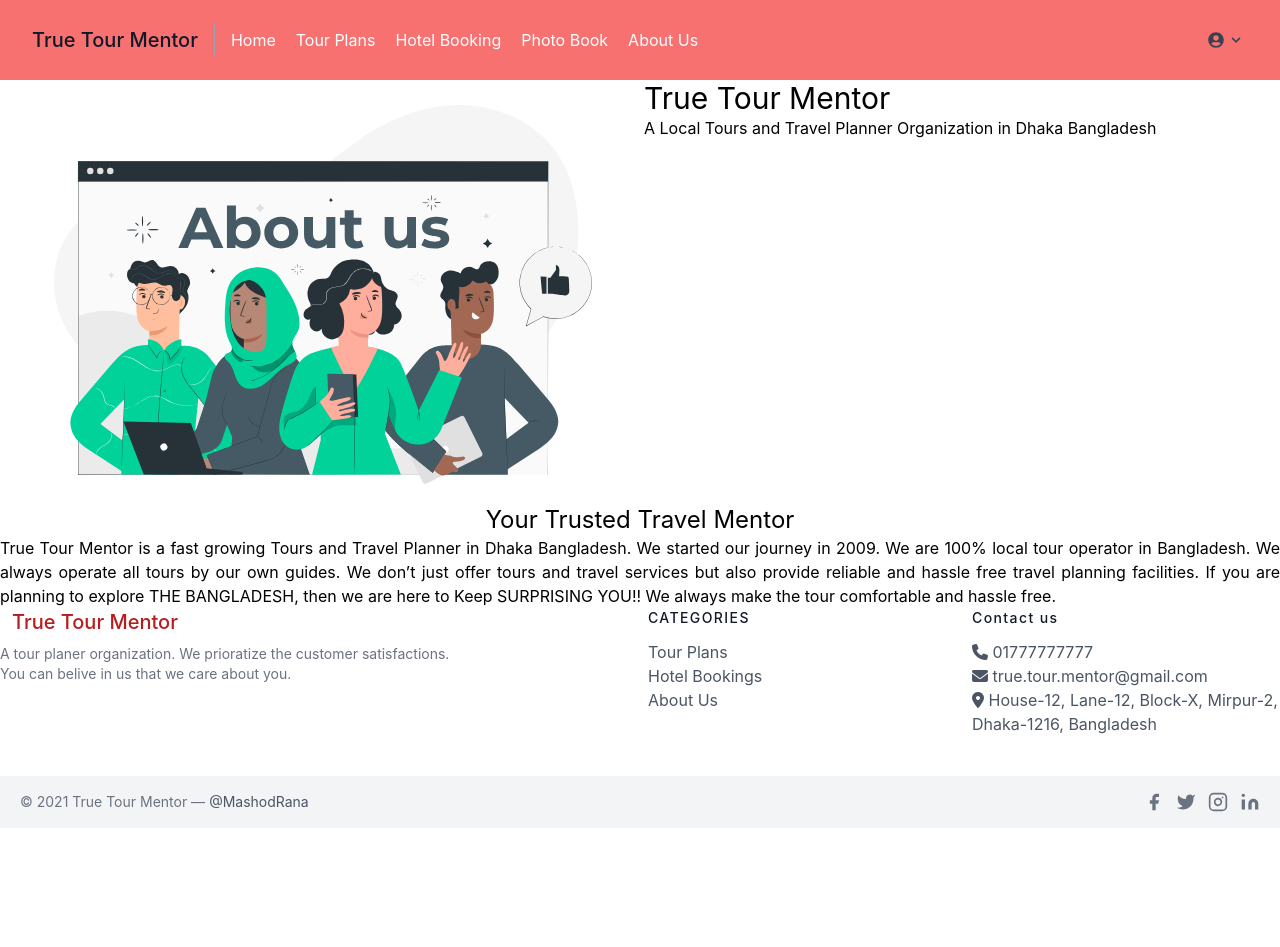
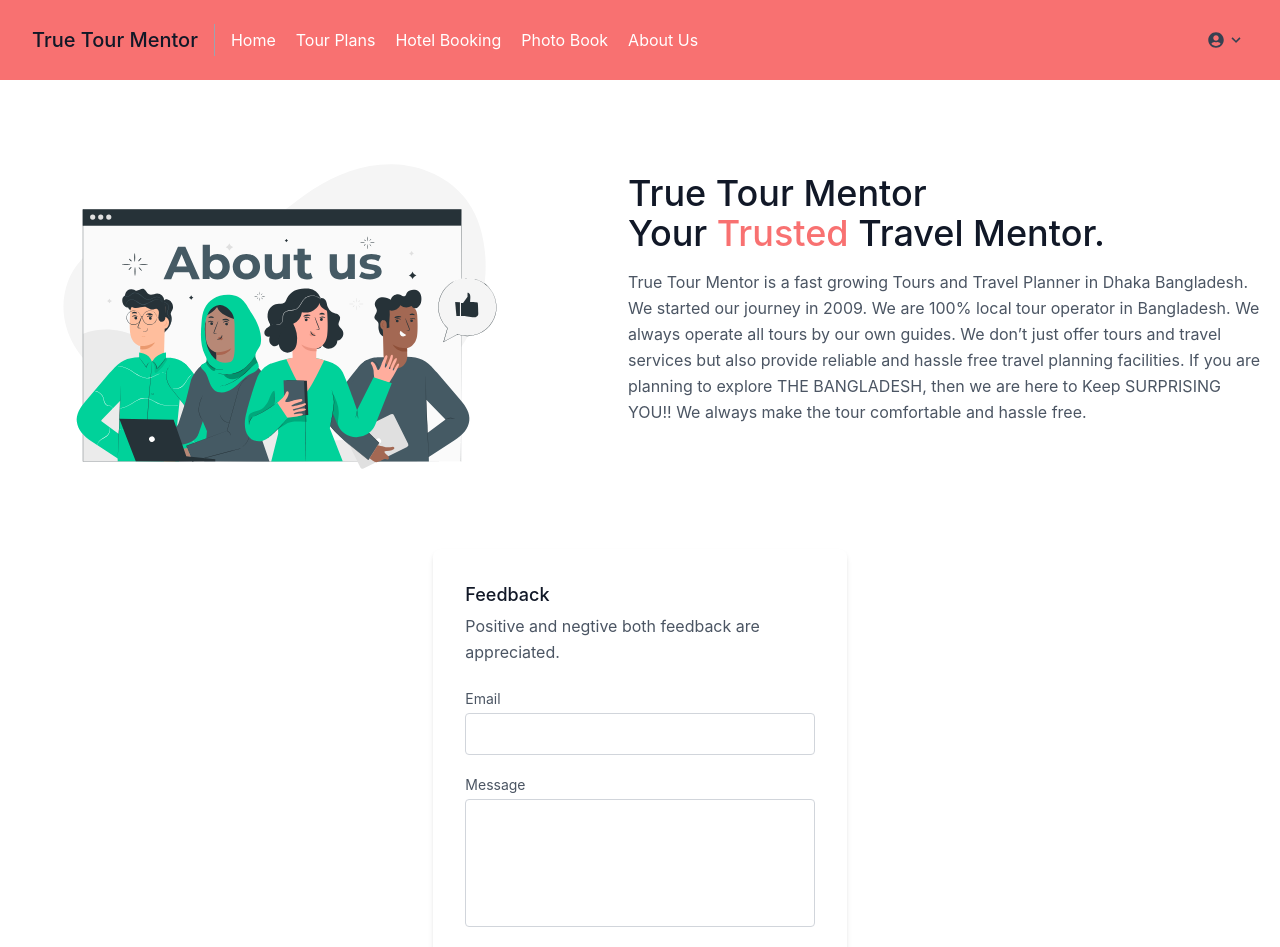
Before and after one commit to MashodRana/true-tour-mentor, a React (Create React App) app: page /about-us in a window 1280 px wide. Shown: the top 947 px of the page. Before the commit the page ends 828 px from the top, so only its background shows below. Built offline with nearby package versions, Linux system fonts and the light colour scheme; no server answers.

Commit message:
about us page done.

```diff
--- a/src/pages/AboutUs.jsx
+++ b/src/pages/AboutUs.jsx
@@ -4,27 +4,45 @@ import aboutUs from '../images/about-us.svg';
 const AboutUs = () => {
     return (
         <main>
-            <section className="container mx-auto">
-                <div className="grid grid-cols-2 gap-2">
-                    <div><img src={aboutUs} alt="" /></div>
-                    <div>
-                        <h2 className="text-3xl">True Tour Mentor</h2>
-                        <p>A Local Tours and Travel Planner Organization in Dhaka Bangladesh </p>
+            <section class="text-gray-600 body-font">
+                <div class="container mx-auto flex px-5 py-16 md:flex-row flex-col items-center">
+                    <div class="lg:max-w-lg lg:w-full md:w-1/2 w-5/6 mb-10 md:mb-0">
+                        <img class="object-cover object-center rounded" alt="hero" src={aboutUs} />
+                    </div>
+                    <div class="lg:flex-grow md:w-1/2 lg:pl-24 md:pl-16 flex flex-col md:items-start md:text-left items-center text-center">
+                        <h1 class="title-font sm:text-4xl text-3xl mb-4 font-medium text-gray-900">True Tour Mentor
+                            <br class="hidden lg:inline-block" />Your <span className="text-red-400">Trusted</span> Travel Mentor.
+                        </h1>
+                        <p class="mb-8 leading-relaxed"><span className="text-bold">True Tour Mentor</span> is a fast growing Tours and Travel Planner in Dhaka Bangladesh.
+
+                            We started our journey in 2009. We are 100% local tour operator in Bangladesh. We always operate all tours by our own guides.
+
+                            We don’t just offer tours and travel services but also provide reliable and hassle free travel planning facilities.
+
+                            If you are planning to explore THE BANGLADESH, then we are here to Keep SURPRISING YOU!! We always make the tour comfortable and hassle free.</p>
+
                     </div>
                 </div>
             </section>
-            <section className="container mx-auto">
-                <h2 className="text-2xl text-center">Your Trusted Travel Mentor</h2>
-                <p className="text-justify">
-                    <span className="text-bold">True Tour Mentor</span> is a fast growing Tours and Travel Planner in Dhaka Bangladesh.
+            <section class="text-gray-600 body-font relative">
 
-                    We started our journey in 2009. We are 100% local tour operator in Bangladesh. We always operate all tours by our own guides.
+                <div class="container px-5 mx-auto flex">
+                    <div class=" mx-auto lg:w-1/3 md:w-1/2 bg-white rounded-lg p-8 flex flex-col md:ml-auto w-full mt-10 md:mt-0 relative z-10 shadow-md">
+                        <h2 class="text-gray-900 text-lg mb-1 font-medium title-font">Feedback</h2>
+                        <p class="leading-relaxed mb-5 text-gray-600">Positive and negtive both feedback are appreciated.</p>
+                        <div class="relative mb-4">
+                            <label for="email" class="leading-7 text-sm text-gray-600">Email</label>
+                            <input type="email" id="email" name="email" class="w-full bg-white rounded border border-gray-300 focus:border-red-500 focus:ring-2 focus:ring-red-200 text-base outline-none text-gray-700 py-1 px-3 leading-8 transition-colors duration-200 ease-in-out" />
+                        </div>
+                        <div class="relative mb-4">
+                            <label for="message" class="leading-7 text-sm text-gray-600">Message</label>
+                            <textarea id="message" name="message" class="w-full bg-white rounded border border-gray-300 focus:border-red-500 focus:ring-2 focus:ring-red-200 h-32 text-base outline-none text-gray-700 py-1 px-3 resize-none leading-6 transition-colors duration-200 ease-in-out"></textarea>
+                        </div>
+                        <button class="text-white bg-red-500 border-0 py-2 px-6 focus:outline-none hover:bg-red-600 rounded text-lg">Submit</button>
+                    </div>
+                </div>
+            </section>
 
-                    We don’t just offer tours and travel services but also provide reliable and hassle free travel planning facilities.
-
-                    If you are planning to explore THE BANGLADESH, then we are here to Keep SURPRISING YOU!! We always make the tour comfortable and hassle free.
-                </p>
-            </section>
         </main>
     );
 };
```
